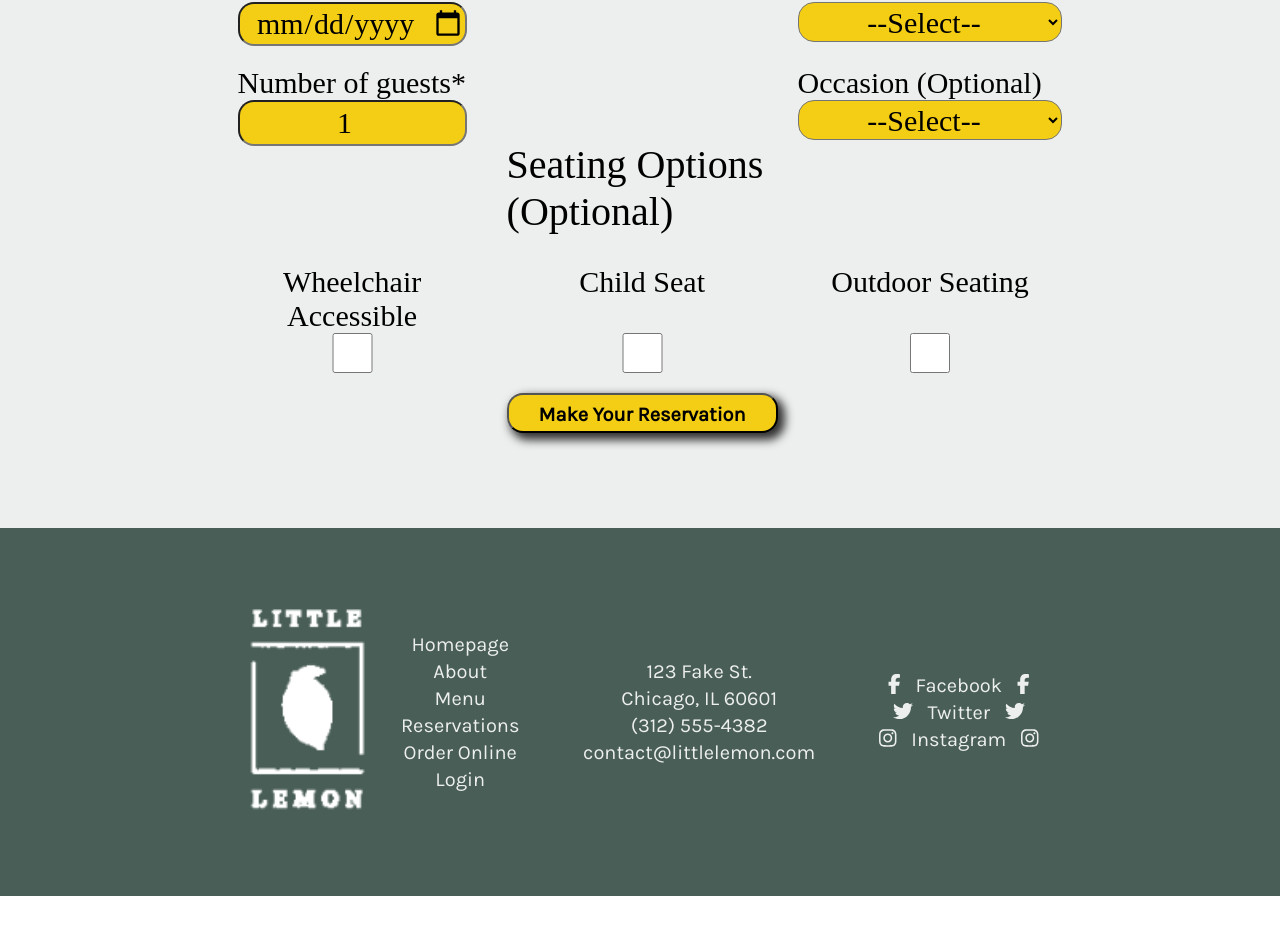
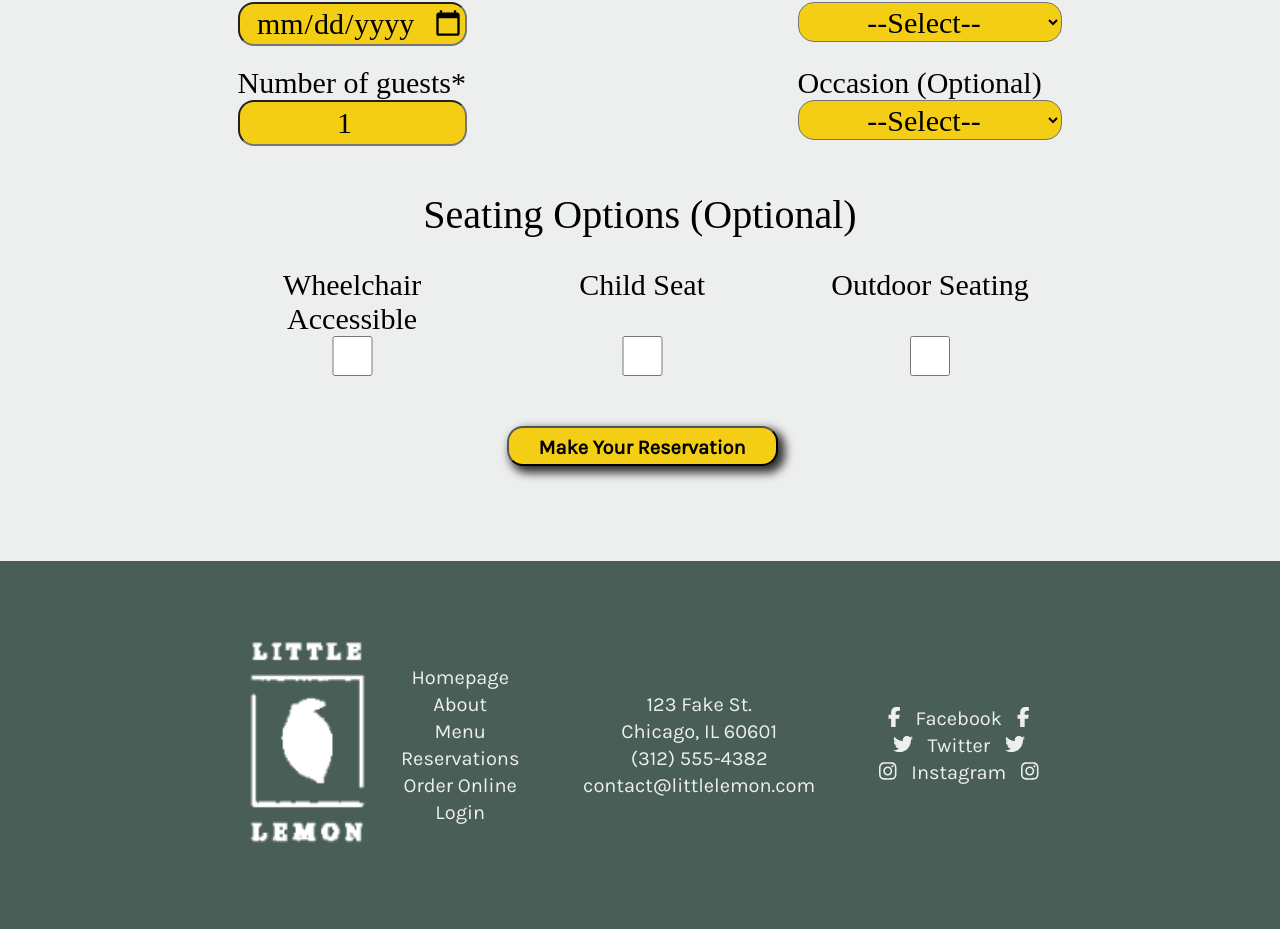
Before and after one commit to horoserp/Capstone, a React (Create React App) app: page /reservations in a window 1280 px wide. Shown: the part 1077-2006 px from the top of the page. Before the commit the page ends 1973 px from the top, so only its background shows below. Built offline with nearby package versions, Linux system fonts and the light colour scheme; a web font is replaced by a local one.

Commit message:
Fix: Adjust spacing on ReserveForm.

```diff
--- a/src/App.css
+++ b/src/App.css
@@ -294,6 +294,13 @@ input, select {
     text-align: center;
 }
 
+#res-heading {
+    grid-column: 1/4;
+    grid-row: 5/6;
+    margin-top: 25px;
+    text-align: center;
+}
+
 @media (max-width: 600px) {
     .container {
         gap: 10px 0;
--- a/src/Components/ReserveForm.js
+++ b/src/Components/ReserveForm.js
@@ -116,7 +116,7 @@ function ReserveForm(state, stateChange) {
             >
                 Occasion (Optional)
             </SelectBar>
-            <h2 style={{gridColumn: "2/3", gridRow: "5/6"}}>Seating Options (Optional)</h2>
+            <h2 id="res-heading">Seating Options (Optional)</h2>
             <Checkbox
                 inputName="wheelchair"
                 isChecked={accessible}
@@ -152,7 +152,7 @@ function ReserveForm(state, stateChange) {
             </Checkbox>
             <input
                 type="submit"
-                style={{gridColumn: "2/3", gridRow: "8/9"}}
+                style={{gridColumn: "2/3", gridRow: "8/9", marginTop: 30}}
                 value="Make Your Reservation"
             />
         </form>
```
